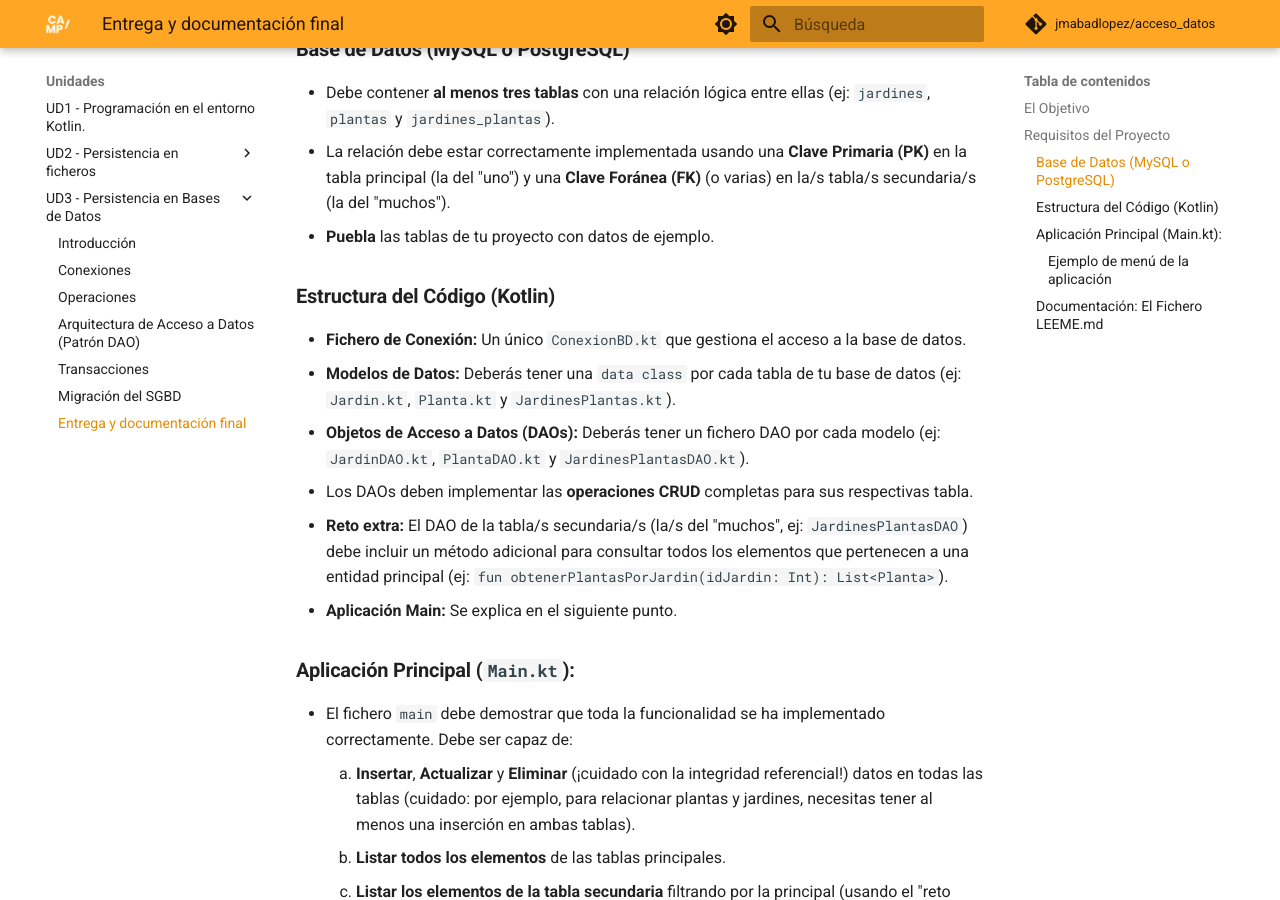
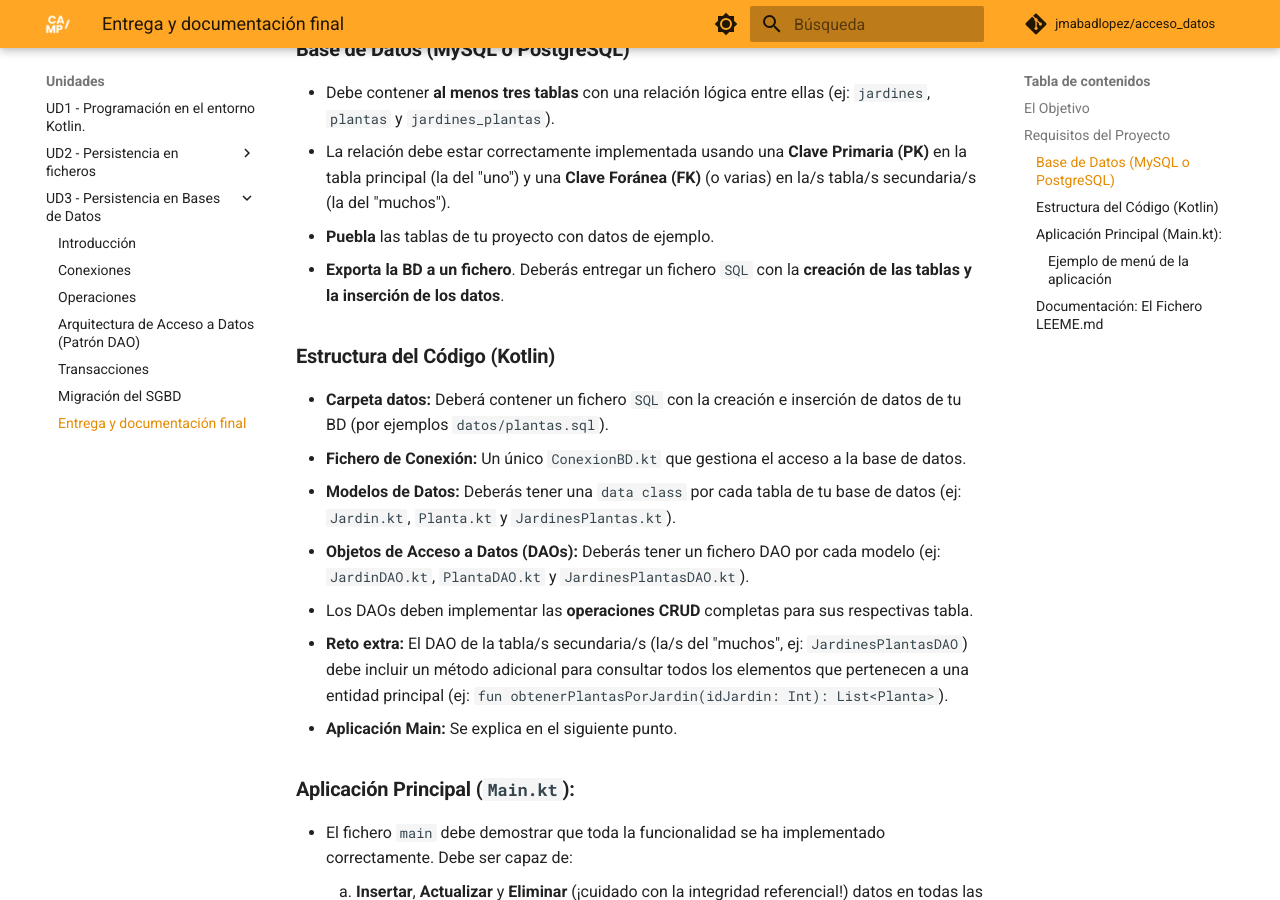
Before and after one commit to JMAbadLopez/acceso_datos, an MkDocs documentation site: the page built from docs/unidades/ud03/entrega.md, in a window 1280 px wide and 900 px high, scrolled down 859 px. Built offline with MkDocs 1.6.1 and Material for MkDocs 9.7.7, drawn with Linux system fonts in a browser that asks for light colours; comment, search, counter and statistics services are not loaded.

Commit message:
Unidad 3. Entrega

```diff
--- a/docs/unidades/ud03/entrega.md
+++ b/docs/unidades/ud03/entrega.md
@@ -20,9 +20,11 @@ Para superar esta entrega, tu aplicación debe ser funcional y cumplir con lo si
 * Debe contener **al menos tres tablas** con una relación lógica entre ellas (ej: `jardines`, `plantas` y `jardines_plantas`).
 * La relación debe estar correctamente implementada usando una **Clave Primaria (PK)** en la tabla principal (la del "uno") y una **Clave Foránea (FK)** (o varias) en la/s tabla/s secundaria/s (la del "muchos").
 * **Puebla** las tablas de tu proyecto con datos de ejemplo.
+* **Exporta la BD a un fichero**. Deberás entregar un fichero `SQL` con la **creación de las tablas y la inserción de los datos**.
 
 ### **Estructura del Código (Kotlin)**
 
+* **Carpeta datos:** Deberá contener un fichero `SQL` con la creación e inserción de datos de tu BD (por ejemplos `datos/plantas.sql`).
 * **Fichero de Conexión:** Un único `ConexionBD.kt` que gestiona el acceso a la base de datos.
 * **Modelos de Datos:** Deberás tener una `data class` por cada tabla de tu base de datos (ej: `Jardin.kt`, `Planta.kt` y `JardinesPlantas.kt`).
 * **Objetos de Acceso a Datos (DAOs):** Deberás tener un fichero DAO por cada modelo (ej: `JardinDAO.kt`, `PlantaDAO.kt` y `JardinesPlantasDAO.kt`).
```
Also changed, not shown: site/search/search_index.json, site/sitemap.xml, site/unidades/ud03/entrega/index.html, 1 other file.
